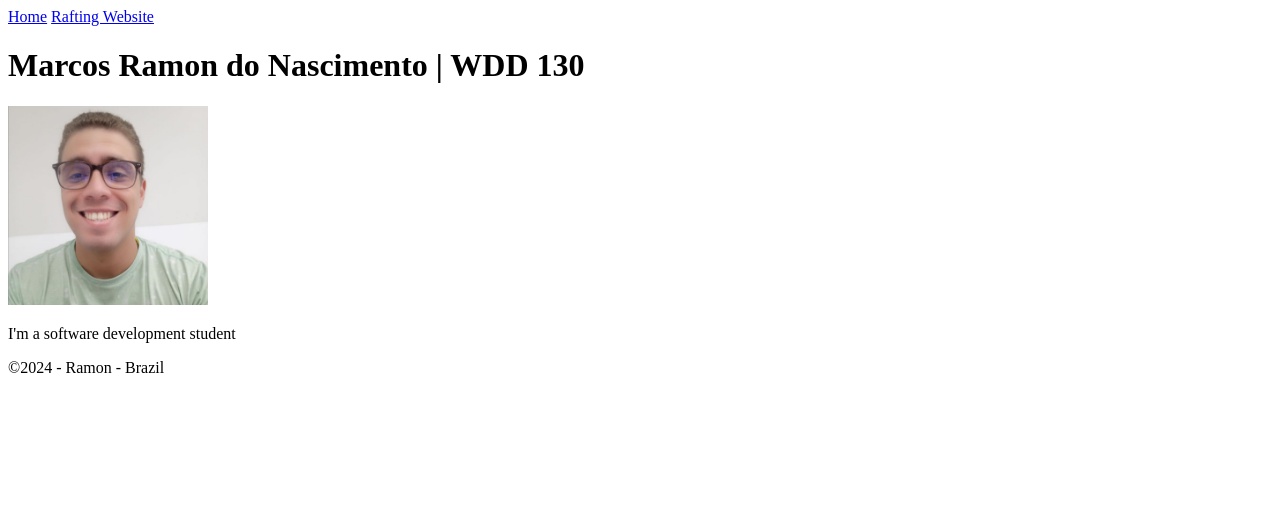
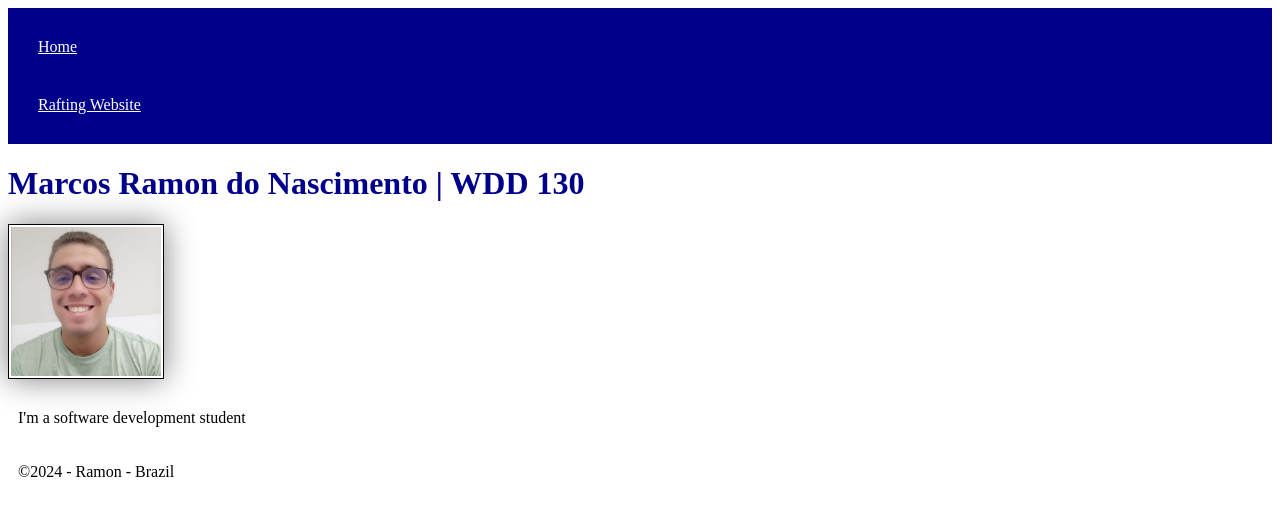
Before and after one commit to ramonglobinho/wdd130, a plain HTML site: page index.html in a window 1280 px wide. Drawn offline with Linux system fonts and the light colour scheme.

Commit message:
introduction to css

```diff
--- a/index.html
+++ b/index.html
@@ -4,12 +4,14 @@
     <meta charset="UTF-8">
     <meta name="viewport" content="width=device-width, initial-scale=1.0">
     <title>Marcos Ramon do Nascimento | WDD 130</title>
+    <link rel="stylesheet" href="styles/styles.css">
 </head>
 <body>
     <header>
-        <nav></nav>
+        <nav>
         <a href="#">Home</a>
         <a href="wwf/">Rafting Website</a>
+        </nav>
     </header>
     <main>
         <h1>Marcos Ramon do Nascimento | WDD 130</h1>
--- /dev/null
+++ b/styles/styles.css
@@ -0,0 +1,26 @@
+nav {
+    background-color: darkblue;
+    padding: 10px;
+}
+
+nav a {
+    color: white;
+    display: block;
+    padding: 20px;
+}
+
+h1 {
+    color: darkblue;
+}
+
+img {
+    width: 150px;
+    height: auto;
+    border: 1px solid black;
+    padding: 2px;
+    box-shadow: 0 0 30px gray;
+}
+
+p {
+    padding: 10px;
+}
```
